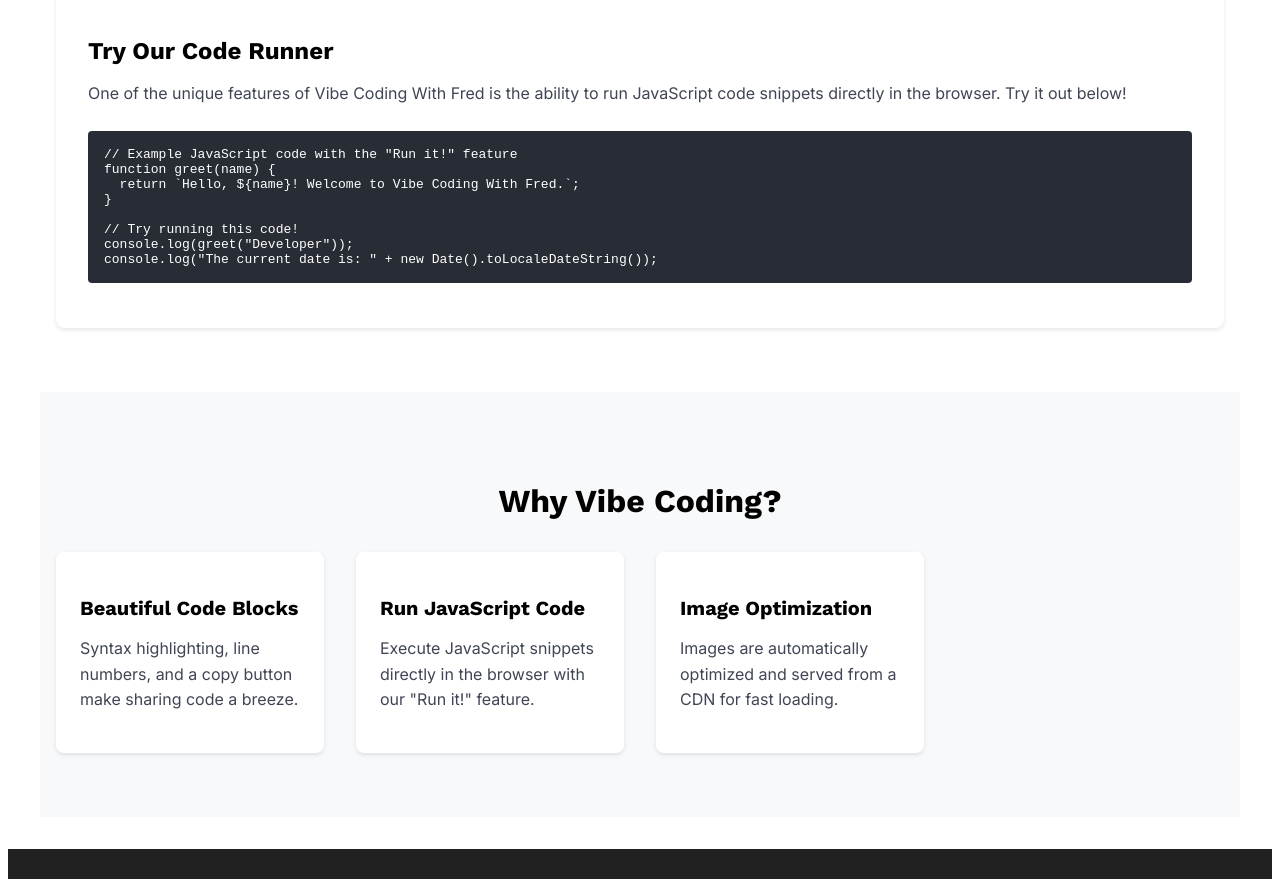
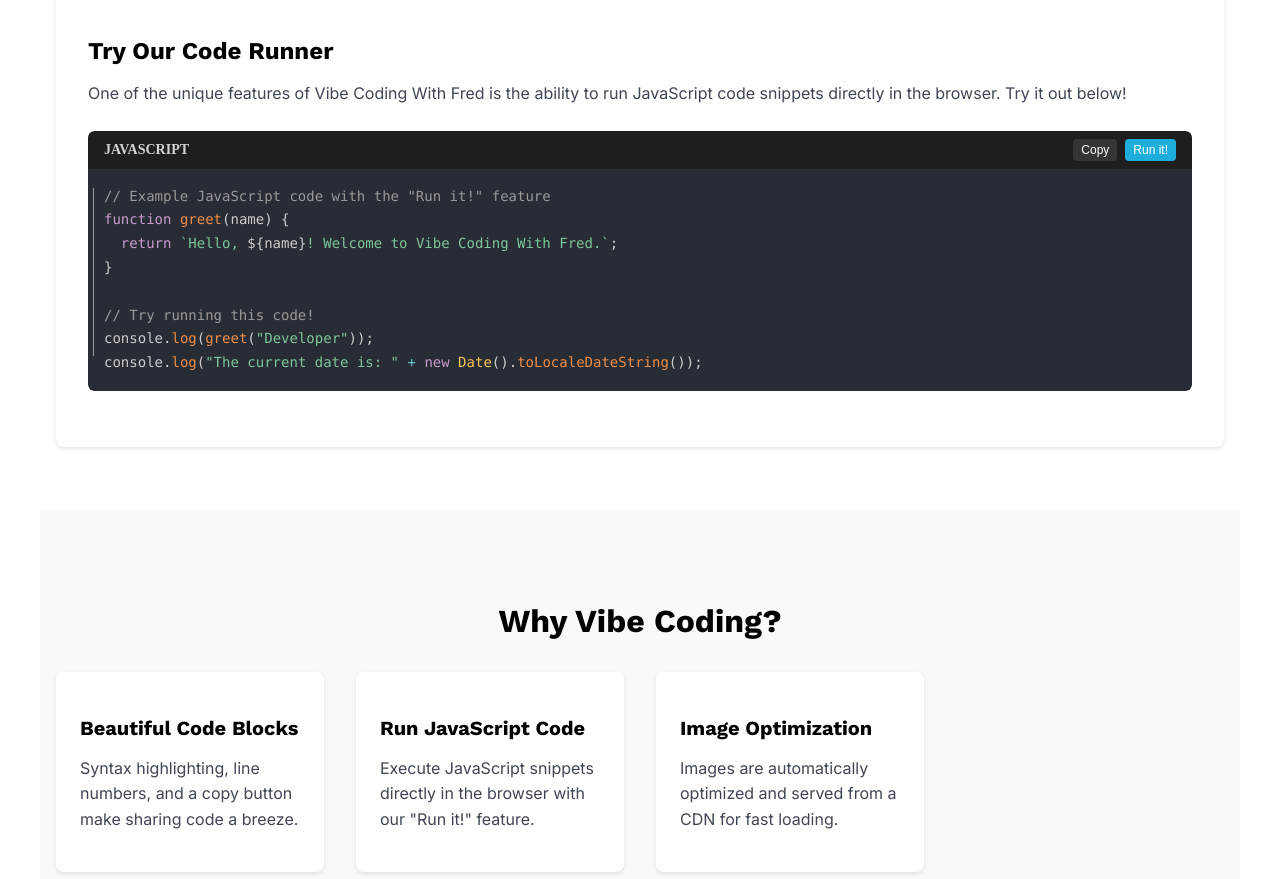
Before and after one commit to DreadfulCode/vibe-code, a Gatsby site: page / in a window 1280 px wide. Shown: the part 1200-2079 px from the top of the page. Built offline with nearby package versions, Linux system fonts and the light colour scheme; Gatsby itself is replaced by a stand-in of ours.

```diff
--- a/src/pages/index.tsx
+++ b/src/pages/index.tsx
@@ -3,6 +3,7 @@
 import Layout from "../components/Layout"
 import { StaticImage } from "gatsby-plugin-image"
 import PostPreview from "../components/PostPreview"
+import CodeBlock from "../components/CodeBlock"
 
 interface MarkdownRemark {
   fields?: {
@@ -328,7 +329,7 @@
             <p style={styles.codeText}>
               One of the unique features of Vibe Coding With Fred is the ability to run JavaScript code snippets directly in the browser. Try it out below!
             </p>
-            <pre style={styles.codeBlock}>{sampleCode}</pre>
+            <CodeBlock language="javascript">{sampleCode}</CodeBlock>
           </div>
         </div>
       </section>
```
